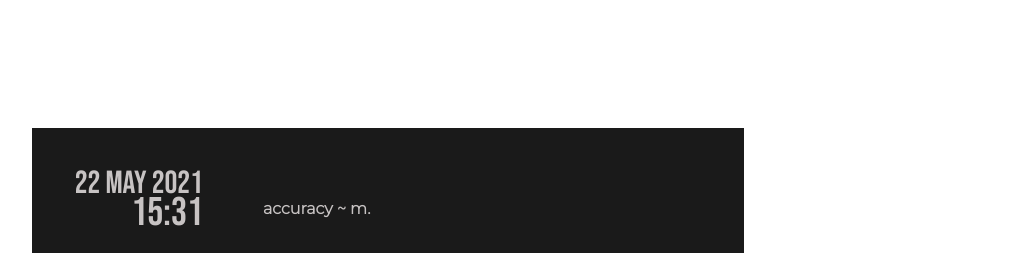
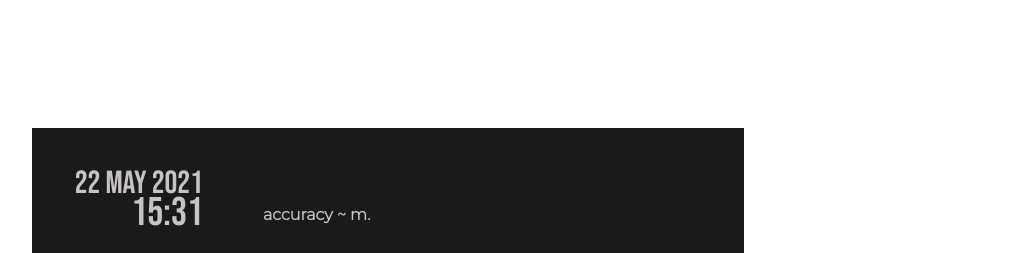
Before and after one commit to zagladin/weatherCard, a React (Create React App) app: page / in a window 1280 px wide. Shown: the top 253 px of the page, without its empty margins (252-1272 px from the left). Built offline with nearby package versions, Linux system fonts and the light colour scheme; no server answers.

Commit message:
refactoring + redesign

```diff
--- a/src/components/Weather/styles.module.scss
+++ b/src/components/Weather/styles.module.scss
@@ -77,7 +77,7 @@
     display: flex;
     flex-direction: column;
     @include montserrat(700);
-    margin: 14px 0 40px 0;
+    margin: 20px 0 40px 0;
 
     & > span:first-child {
       font-size: 48px;
@@ -93,7 +93,7 @@
     }
 
     @include mobile {
-      margin-bottom: 28px;
+      margin-bottom: 21px;
     }
   }
 
```
